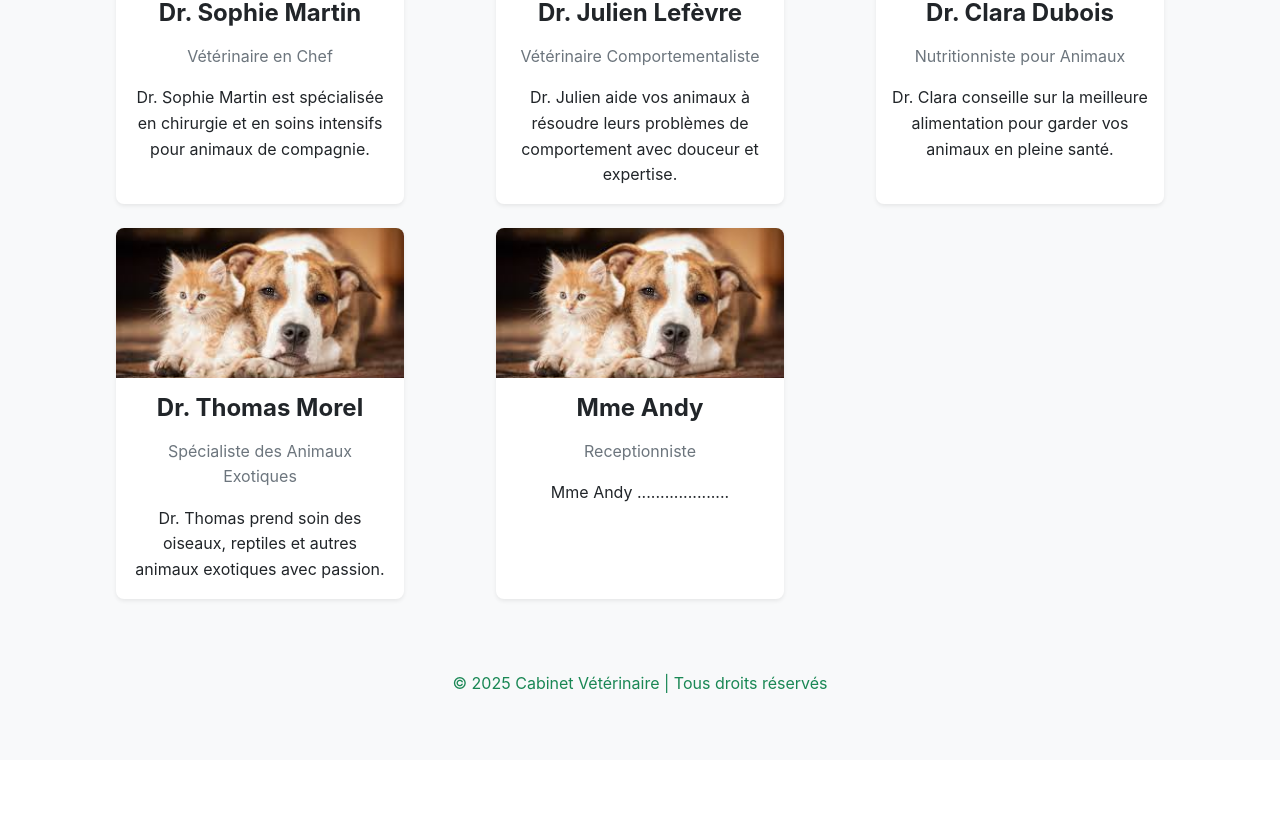
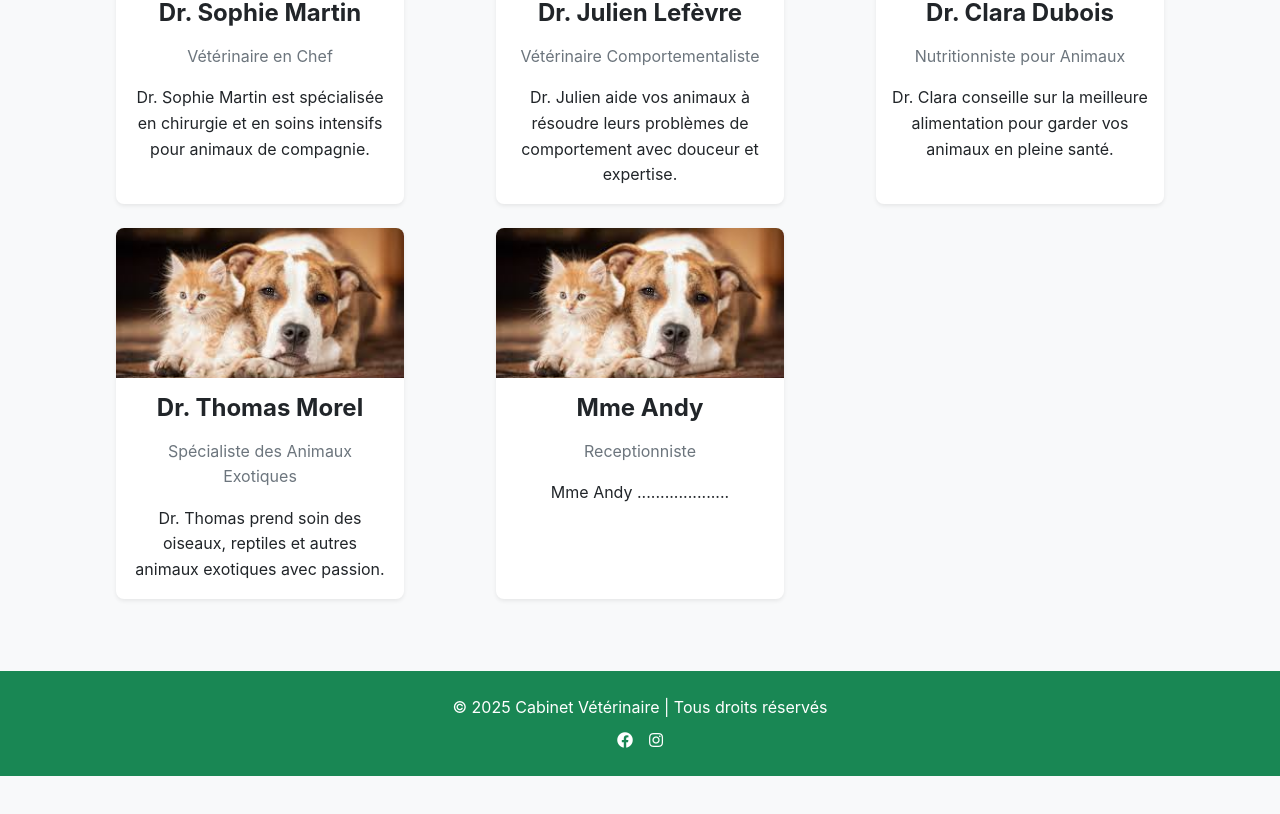
Before and after one commit to Antonella2006/Stage_Vet, a React (Create React App) app: page /Equipe in a window 1280 px wide. Shown: the part 557-1371 px from the top of the page. Before the commit the page ends 1317 px from the top, so only its background shows below. Built offline with nearby package versions, Linux system fonts and the light colour scheme.

Commit message:
Update Equipe.js

```diff
--- a/src/components/Equipe.js
+++ b/src/components/Equipe.js
@@ -85,8 +85,14 @@ const Team = () => {
           ))}
         </div>
       </div>
-      <footer className="text-center mt-5">
-        <p className="text-success">&copy; 2025 Cabinet Vétérinaire | Tous droits réservés</p>
+      <footer className="footer bg-success text-white mt-5 py-4 text-center">
+        <div className="container">
+          <p className="mb-2">&copy; 2025 Cabinet Vétérinaire | Tous droits réservés</p>
+          <div className="social-icons">
+            <a href="#" className="text-white mx-2"><i className="fab fa-facebook"></i></a>
+            <a href="#" className="text-white mx-2"><i className="fab fa-instagram"></i></a>
+          </div>
+        </div>
       </footer>
     </div>
 
```
